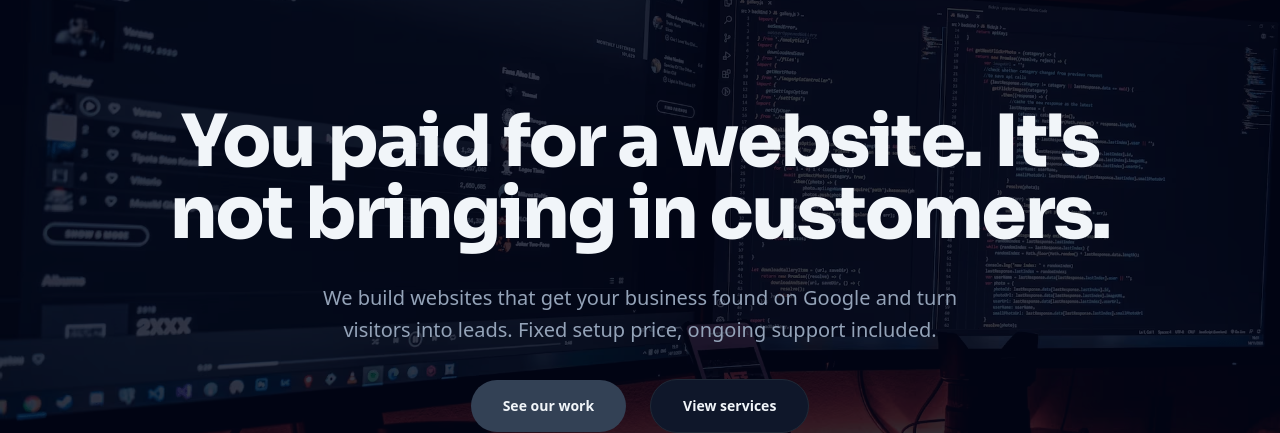
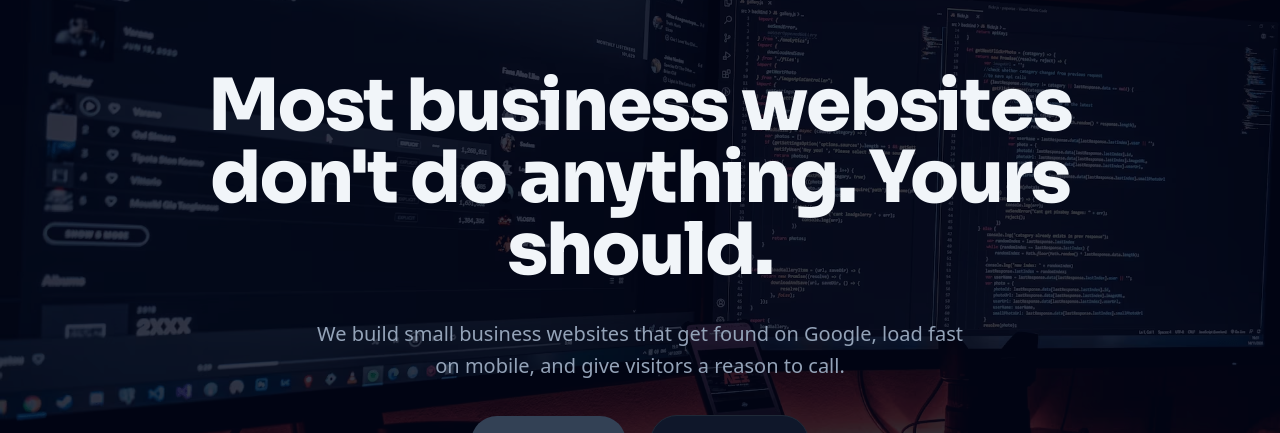
Before and after one commit to bwoodson72/portfolio-final, a Next.js app: page / in a window 1280 px wide. Shown: the part 212-645 px from the top of the page. Built offline with nearby package versions, Linux system fonts and the light colour scheme; no server answers.

Commit message:
Revise hero text to better emphasize website functionality and business value.

```diff
--- a/src/content/portfolio.ts
+++ b/src/content/portfolio.ts
@@ -73,8 +73,8 @@ export const INTAKE_URL = "https://docs.google.com/forms/d/e/1FAIpQLSfP-GqX9W9T9
 
 export const siteContent: SiteContent = {
   hero: {
-    headline: "You paid for a website. It's not bringing in customers.",
-    subheadline: "We build websites that get your business found on Google and turn visitors into leads. Fixed setup price, ongoing support included.",
+    headline: "Most business websites don't do anything. Yours should.",
+    subheadline: "We build small business websites that get found on Google, load fast on mobile, and give visitors a reason to call.",
     ctaPrimary: "See our work",
     ctaSecondary: "View services"
   },
```
